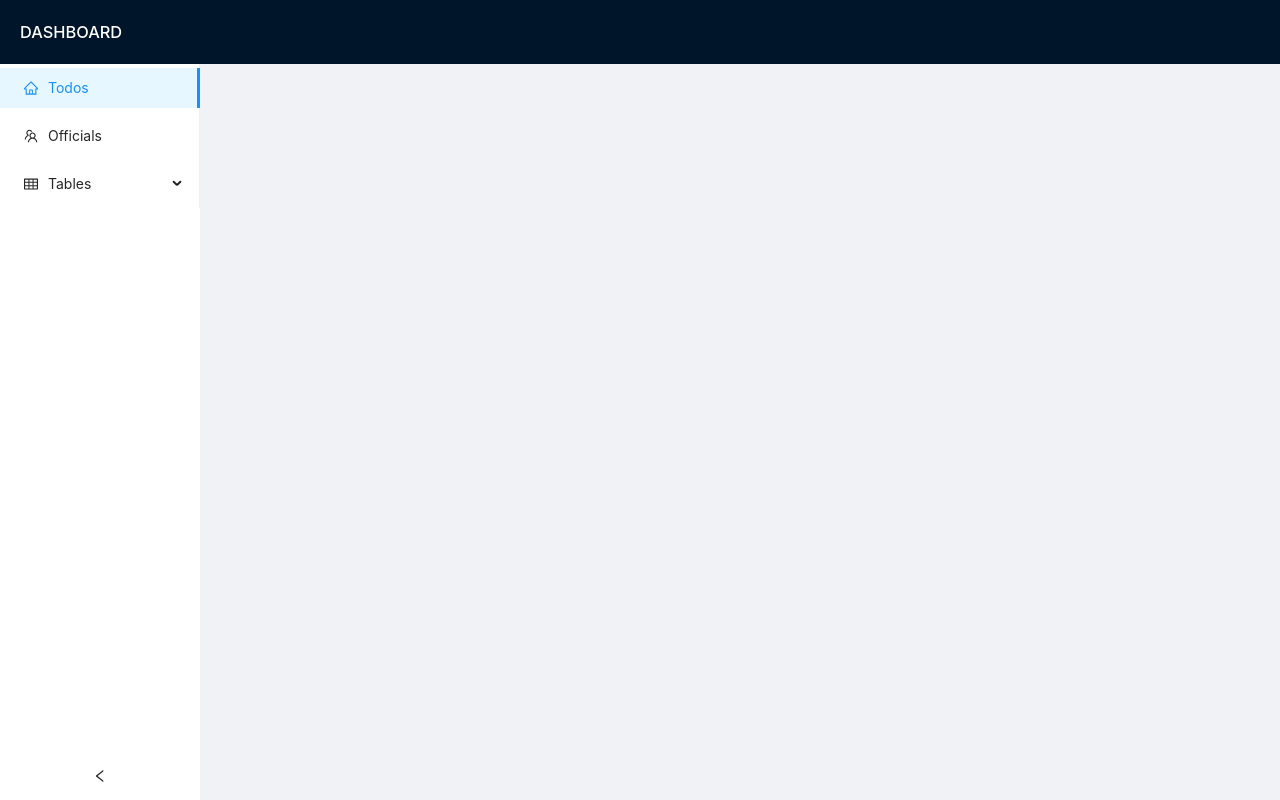
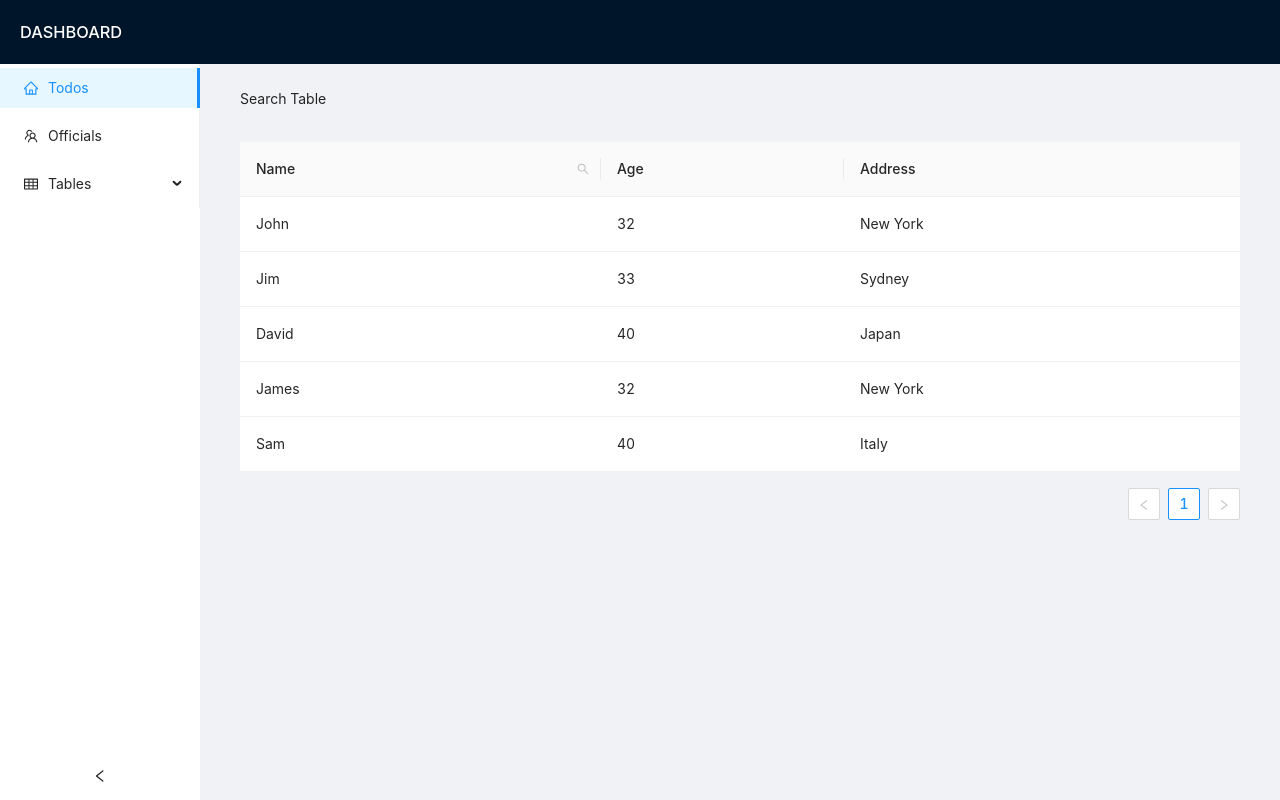
Before and after one commit to hossainahmed359/Ant-Dashboard, a React (Create React App) app: page /search_table in a window 1280 px wide. Built offline with nearby package versions, Linux system fonts and the light colour scheme.

Commit message:
search table added

```diff
--- a/src/App.js
+++ b/src/App.js
@@ -16,6 +16,7 @@
 import SimpleTable from './components/ExploreTables/SimpleTable';
 import CheckBoxTable from './components/ExploreTables/CheckBoxTable';
 import CrudTable from './components/ExploreTables/CrudTable';
+import SearchTable from './components/ExploreTables/SearchTable';
 
 const { Header, Content, Sider } = Layout;
 const { SubMenu } = Menu;
@@ -53,6 +54,9 @@
                         <Menu.Item key="5" icon={<UnorderedListOutlined />}>
                             <Link to='/crud_table'>Crud</Link>
                         </Menu.Item>
+                        <Menu.Item key="6" icon={<UnorderedListOutlined />}>
+                            <Link to='/search_table'>Search</Link>
+                        </Menu.Item>
                       </SubMenu>
                   </Menu>
               </Sider>
@@ -65,6 +69,7 @@
                     <Route  path="/simp_table" element={<SimpleTable/>}/>
                     <Route  path="/checkbox_table" element={<CheckBoxTable/>}/>
                     <Route  path="/crud_table" element={<CrudTable/>}/>
+                    <Route  path="/search_table" element={<SearchTable/>}/>
                   </Routes>
                 </div>
               </Content>
--- a/src/components/ExploreTables/CrudTable.js
+++ b/src/components/ExploreTables/CrudTable.js
@@ -147,12 +147,10 @@
                         setDataSource(pre => {
                             return pre.map(person => {
                                 if (person.id === editingPerson.id) {
-                                    console.log(editingPerson)
                                     return editingPerson;
                                 } else {
                                     return person;
                                 }
-
                             })
                         })
 
--- /dev/null
+++ b/src/components/ExploreTables/SearchTable.js
@@ -0,0 +1,92 @@
+import { Breadcrumb, Button, Input, Table } from 'antd';
+import React from 'react';
+import { useState } from 'react/cjs/react.development';
+import { SearchOutlined } from '@ant-design/icons';
+
+const SearchTable = () => {
+
+
+    const [dataSource, setDataSource] = useState([
+        {
+            name: 'John',
+            age: '32',
+            address: 'New York'
+        },
+        {
+            name: 'Jim',
+            age: '33',
+            address: 'Sydney'
+        },
+        {
+            name: 'David',
+            age: '40',
+            address: 'Japan'
+        },
+        {
+            name: 'James',
+            age: '32',
+            address: 'New York'
+        },
+        {
+            name: 'Sam',
+            age: '40',
+            address: 'Italy'
+        },
+    ]);
+
+    const columns = [
+        {
+            title: 'Name',
+            dataIndex: 'name',
+            filterDropdown: ({setSelectedKeys, selectedKeys, confirm, clearFilters}) => {
+                return <>
+                            <Input
+                                autoFocus
+                                placeholder='Type name here'
+                                value={selectedKeys[0]}
+                                onChange={(e) => {
+                                    setSelectedKeys(e.target.value?[e.target.value]:[]);
+                                    confirm({closeDropdown: false})
+                                }}
+                                onPressEnter={() => confirm()}
+                                onBlur={() => confirm()}
+                            ></Input>
+                            <Button onClick={() => confirm()} type='primary'>Search</Button>
+                            <Button onClick={() => clearFilters()} type='danger'>Clear</Button>
+                       </>;
+            },
+            filterIcon: () => {
+                return <SearchOutlined/>;
+            },
+            onFilter: (value, record) => {
+                return record.name.toLowerCase().includes(value.toLowerCase())
+            },
+        },
+        {
+            title: 'Age',
+            dataIndex: 'age',
+        },
+        {
+            title: 'Address',
+            dataIndex: 'address',
+        },
+    ];
+
+    return (
+        <div>
+            <div className='start_component'>
+                <Breadcrumb>
+                    <Breadcrumb.Item>Search Table</Breadcrumb.Item>
+                </Breadcrumb>
+            </div>
+            <div className='app_contents'>
+                <Table
+                    columns={columns}
+                    dataSource={dataSource}
+                ></Table>
+            </div>
+        </div>
+    );
+};
+
+export default SearchTable;
```
